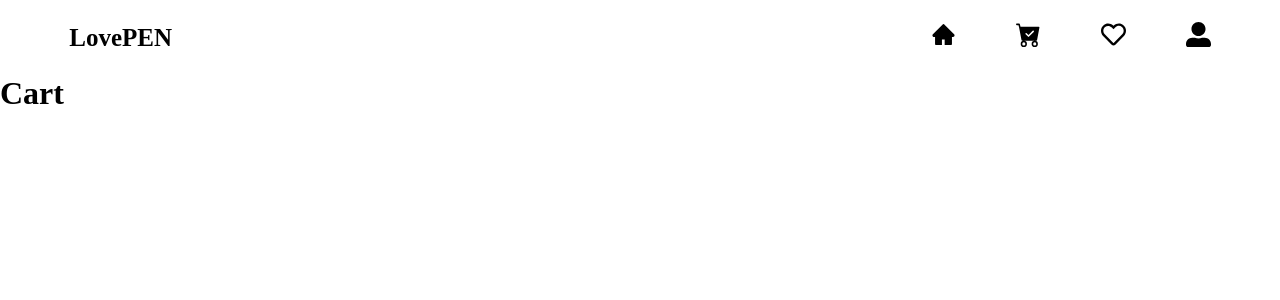
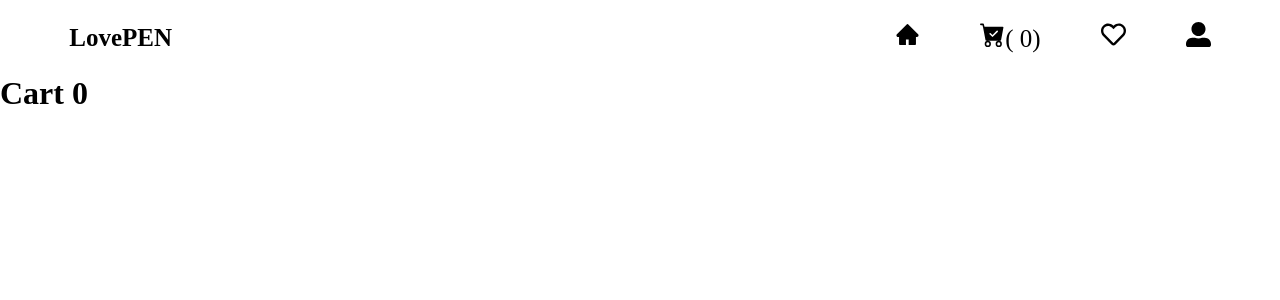
Before and after one commit to sakshijainn/lovePenEcommerce, a React (Create React App) app in the folder lovepen/: page /cart in a window 1280 px wide. Shown: the top 300 px of the page. Built offline with nearby package versions, Linux system fonts and the light colour scheme.

Commit message:
basic CartContext setup done

```diff
--- a/lovepen/src/components/Cart/Cart.jsx
+++ b/lovepen/src/components/Cart/Cart.jsx
@@ -1,9 +1,12 @@
 import React from 'react'
+import { useCart} from "../../context/CartContext"
 
 const Cart = () => {
+ const  {itemsInCart } = useCart();
+
     return (
         <div>
-            <h1>Cart</h1>
+            <h1>Cart {itemsInCart} </h1>
         </div>
     )
 }
--- a/lovepen/src/components/Home/Home.jsx
+++ b/lovepen/src/components/Home/Home.jsx
@@ -2,7 +2,9 @@ import React, { useEffect, useState } from "react";
 import axios from "axios";
 import setupMockServer from "../../api/mockserver";
 import "./Home.css"
+import { useCart } from "../../context/CartContext";
 const Home = () => {
+  const {setItemsInCart} = useCart();
   const [products, setProducts] = useState([]);
   const[loader , setLoader] = useState(false);
   useEffect(() => {
@@ -43,7 +45,8 @@ const Home = () => {
                     </div>
 
                     <div  className="btn-div">
-                        <button className="product-add-button"> ADD TO cart</button>
+                        <button  onClick={()=>setItemsInCart((items)=>items+1)}
+                        className="product-add-button"> ADD TO cart</button>
 
 
                     </div>
--- a/lovepen/src/components/NavBar/NavBar.jsx
+++ b/lovepen/src/components/NavBar/NavBar.jsx
@@ -7,7 +7,9 @@ import {BsFillCartCheckFill} from "react-icons/bs"
 import {FaRegHeart,FaUserAlt} from "react-icons/fa"
 
 import "./NavBar.css"
+import { useCart } from '../../context/CartContext'
 const NavBar = () => {
+    const{itemsInCart} = useCart();
     const[isMobile ,setMobile] = useState(false)
     return (
         <nav className ="navbar">
@@ -22,7 +24,7 @@ const NavBar = () => {
                 </Link>
 
                 <Link to ="/cart" className ="cart">
-                <li>{isMobile ?"Cart":<BsFillCartCheckFill/>}</li>
+                <li>{isMobile ?"Cart":<BsFillCartCheckFill/>}( {itemsInCart})</li>
                 </Link>
 
                 <Link to ="/wishlist" className ="wishlist">
--- /dev/null
+++ b/lovepen/src/context/CartContext.js
@@ -0,0 +1,20 @@
+import { createContext, useContext  , useState} from "react"
+
+//our createContext or our global state
+export const CartContext = createContext();
+
+  export function CartProvider ({children})
+  {
+      const[itemsInCart , setItemsInCart] = useState(0);
+      return(
+        <CartContext.Provider value={{itemsInCart ,setItemsInCart}}>
+        {children}
+        </CartContext.Provider>
+      )
+
+  }
+
+export function useCart()
+{
+    return useContext(CartContext)
+}
--- a/lovepen/src/index.js
+++ b/lovepen/src/index.js
@@ -1,11 +1,17 @@
-import React from 'react';
-import ReactDOM from 'react-dom';
-import App from './App';
+import React from "react";
+import ReactDOM from "react-dom";
+import App from "./App";
+import { CartProvider } from "./context/CartContext";
 
 
 ReactDOM.render(
+  //passing values and functions, you can also pass components called as children
   <React.StrictMode>
-    <App />
+   <CartProvider>
+       <App />
+   </CartProvider>
+
+
   </React.StrictMode>,
-  document.getElementById('root')
+  document.getElementById("root")
 );
```
